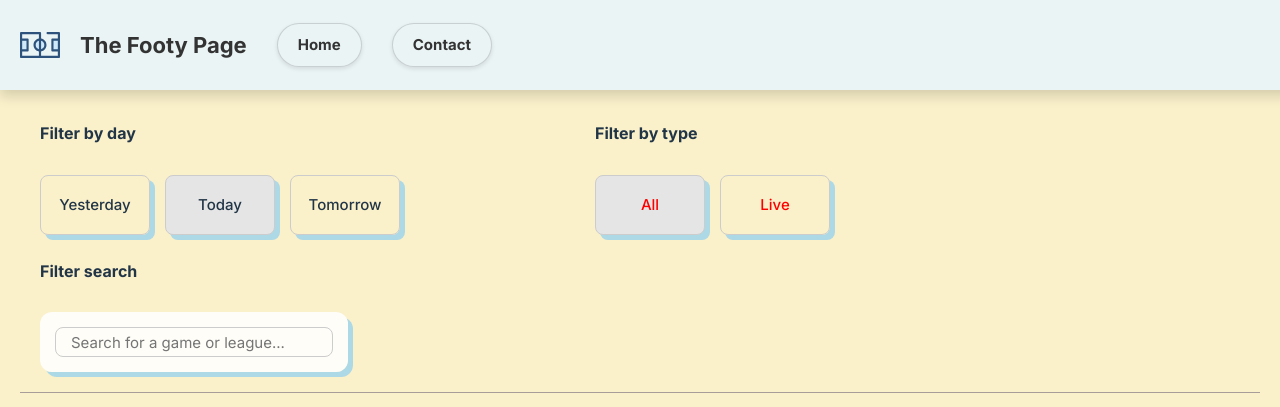
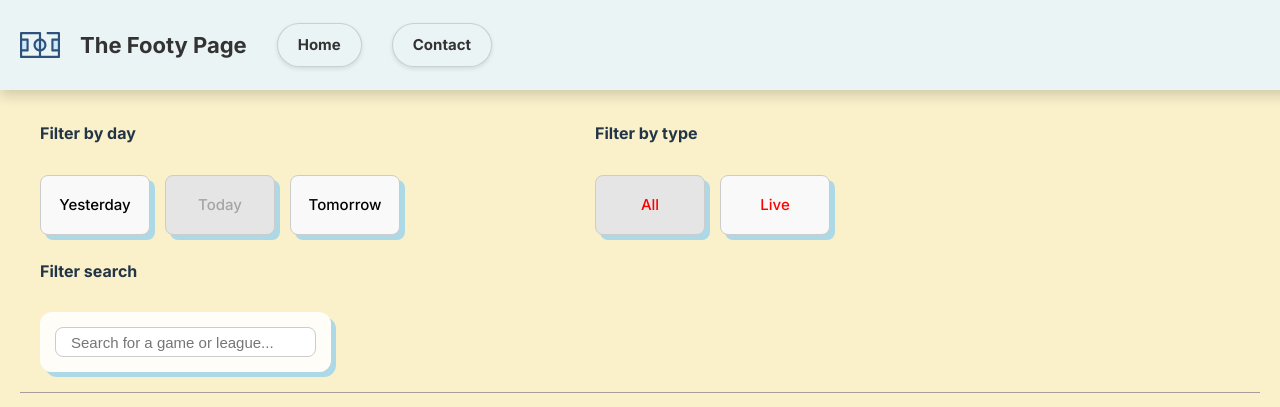
Before and after one commit to niks-77/the-footy-page-app, a React (Vite) app in the folder frontend/: page / in a window 1280 px wide. Shown: the top 407 px of the page. Built offline with nearby package versions, Linux system fonts and the light colour scheme; no server answers.

Commit message:
changing browsers' defaults v2

```diff
--- a/frontend/src/App.css
+++ b/frontend/src/App.css
@@ -14,9 +14,6 @@ select,
 textarea {
   appearance: none;
   -webkit-appearance: none;
-  background-color: transparent;
-  color: inherit;
-  font-family: inherit;
   border: none;
   outline: none;
 }
```
